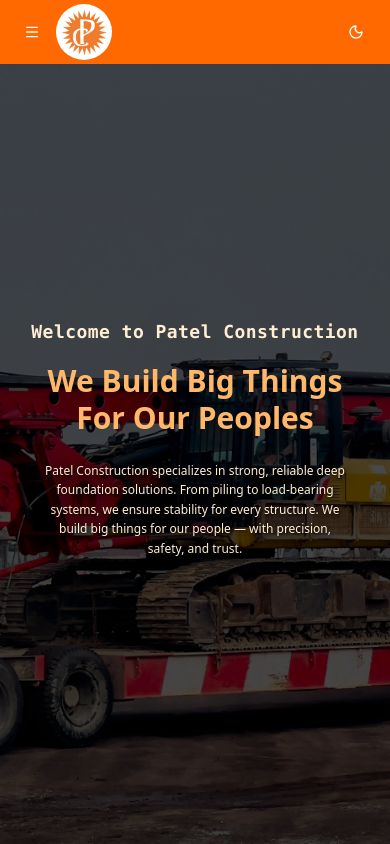
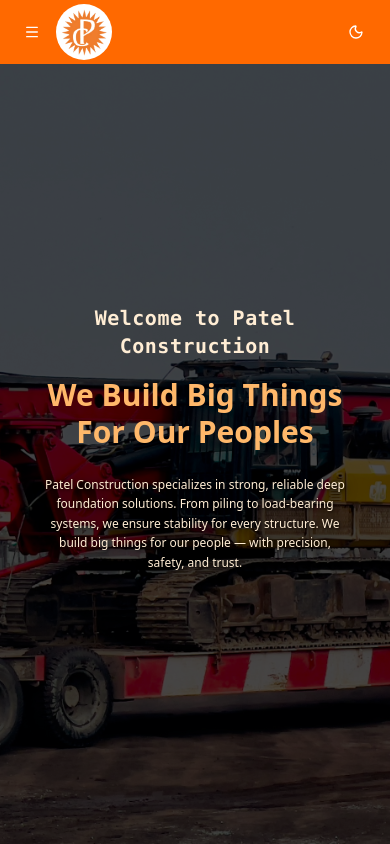
Before and after one commit to dhruvghadiali/patel_machinery_ank, a React (Vite) app: page / in a window 390 px wide. Built offline with nearby package versions, Linux system fonts and the light colour scheme.

Commit message:
Updated home page info section

```diff
--- a/src/components/screen/home/index.jsx
+++ b/src/components/screen/home/index.jsx
@@ -37,7 +37,7 @@
         {/* Welcome text - responsive sizing */}
         <p
           className="
-            text-lg sm:text-xl md:text-2xl lg:text-3xl xl:text-4xl 2xl:text-5xl
+            text-xl md:text-2xl lg:text-3xl xl:text-4xl 2xl:text-5xl
             font-mono font-bold
             mb-4 sm:mb-6 md:mb-8 lg:mb-10 xl:mb-12
             text-center
```
